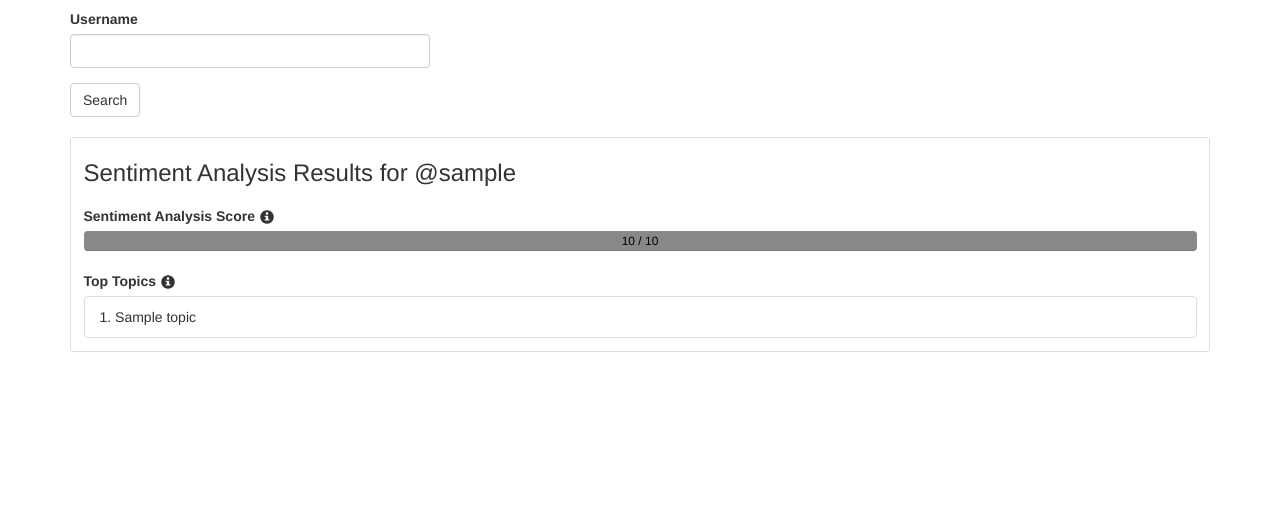
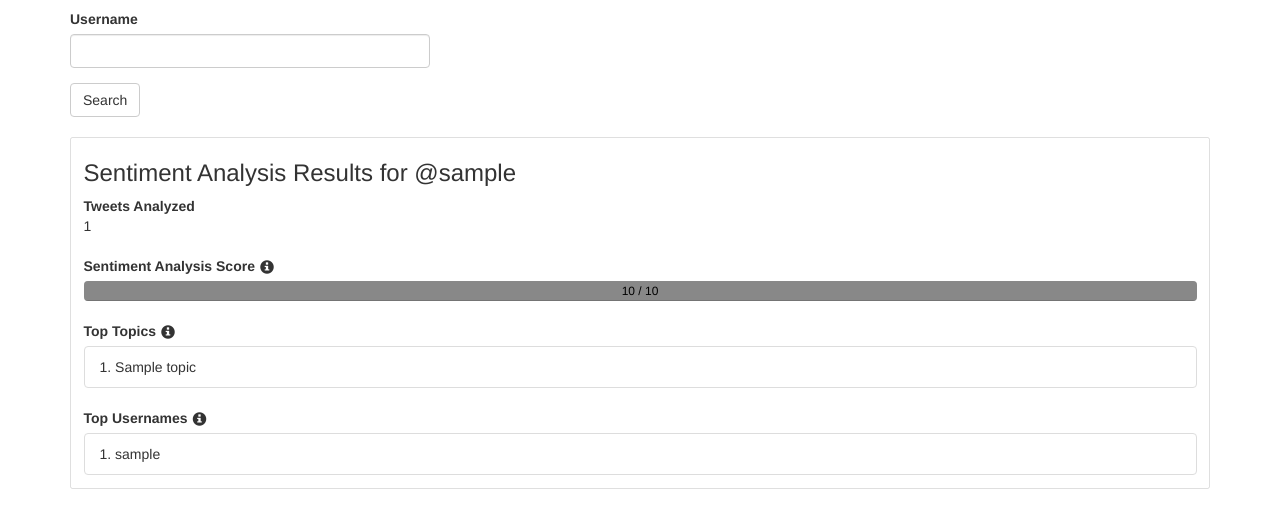
Before and after one commit to tmonty12/cis-400-twitter-sentiment-analysis, a Flask app: template src/templates/index.html in a window 1280 px wide. Shown: the part 133-661 px from the top of the page. Run offline with Flask 2, Linux system fonts and the light colour scheme; the template is opened without the code that fills it: values that come from a table or form of the project are taken from there, most other values are stand-ins (such as "Sample title", 1, 10 or a date in 2020); some libraries are stand-ins or nearby versions.

Commit message:
added most common usernames in mentioned tweets

```diff
--- a/src/templates/index.html
+++ b/src/templates/index.html
@@ -13,6 +13,8 @@
         <div class="card">
             <div class="card-body">
                 <h3 class="card-title">Sentiment Analysis Results for @{{username}}</h3>
+                <strong>Tweets Analyzed</strong>
+                <p>{{ num_tweets }}</p>
                 <div class="measure-title">
                     <strong>Sentiment Analysis Score</strong>
                     <span class="glyphicon glyphicon-info-sign" aria-hidden="true" data-toggle="tooltip" data-placement="right" title="{{ sentiment_score_description }}"></span>
@@ -36,6 +38,15 @@
                         <li class="list-group-item">{{ topic }}</li>
                     {% endfor %}
                 </ol>
+                <div class="measure-title">
+                    <strong>Top Usernames</strong>
+                    <span class="glyphicon glyphicon-info-sign" aria-hidden="true" data-toggle="tooltip" data-placement="right" title="to do"></span>
+                </div>
+                <ol class="list-group list-group-numbered">
+                    {% for username in usernames %}
+                        <li class="list-group-item">{{ username }}</li>
+                    {% endfor %}
+                </ol>
             </div>
         </div>
 
```
Also changed, not shown: src/analysis.py (+18 -1 lines), src/api.py (+9 -1 lines), src/routes.py (+6 -2 lines).
